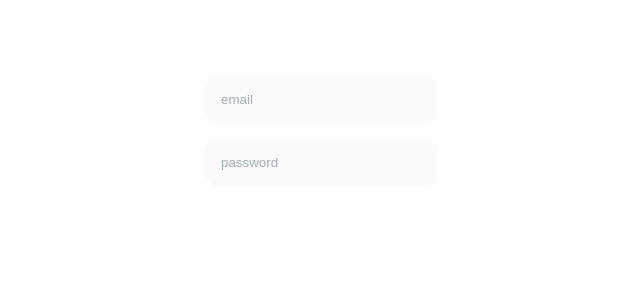
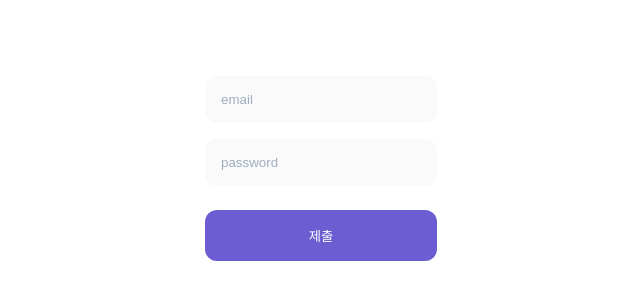
Before and after one commit to YaeheeChoe/wanted-pre-onboarding-frontend, a React (Create React App) app: page /signin in a window 1280 px wide. Shown: the part 232-532 px from the top of the page, without its empty margins (319-959 px from the left). Built offline with nearby package versions, Linux system fonts and the light colour scheme.

Commit message:
edit some styles

```diff
--- a/src/component/EmailInput.js
+++ b/src/component/EmailInput.js
@@ -1,17 +1,22 @@
 import React from 'react'
 import styled from 'styled-components'
 const RootCont = styled.div`
-    display:flex;
-    justify-content: center;
     margin: 8px;
 `
 const Input = styled.input`
     width: 200px;
 `
+const Label = styled.label`
+    display:block;
+    text-align:right;
+    font-size: 12px;
+`
 function EmailInput() {
   return (
     <RootCont>
         <Input data-testid="email-input" placeholder='email' />
+        <Label>
+        </Label>
     </RootCont>
   )
 }
--- a/src/page/Signin.js
+++ b/src/page/Signin.js
@@ -2,6 +2,7 @@ import React from 'react'
 import EmailInput from '../component/EmailInput'
 import PasswordInput from '../component/PasswordInput'
 import styled from 'styled-components'
+import { COLORS } from '../styles/colors'
 const RootCont =styled.div`
     position: absolute;
     width :300px;
@@ -12,15 +13,23 @@ const RootCont =styled.div`
 const Cont = styled.div`
     display:flex;
     flex-direction:column;
+    align-items:center;
 `;
 
-
+const Btn = styled.button`
+    background: ${COLORS.primary};
+    color: ${COLORS.white};
+    padding:16px;
+    width: 232px;
+    margin : 16px;
+`
 function Signin() {
   return (
     <RootCont>
         <Cont>
             <EmailInput/>
             <PasswordInput/>
+            <Btn>제출</Btn>
         </Cont>
     </RootCont>
   )
--- a/src/styles/global.js
+++ b/src/styles/global.js
@@ -4,6 +4,7 @@ export default createGlobalStyle`
     html {
         height: 100%;
     }
+
     input{
         background: ${COLORS.coolgray001};
         border: none;
```
